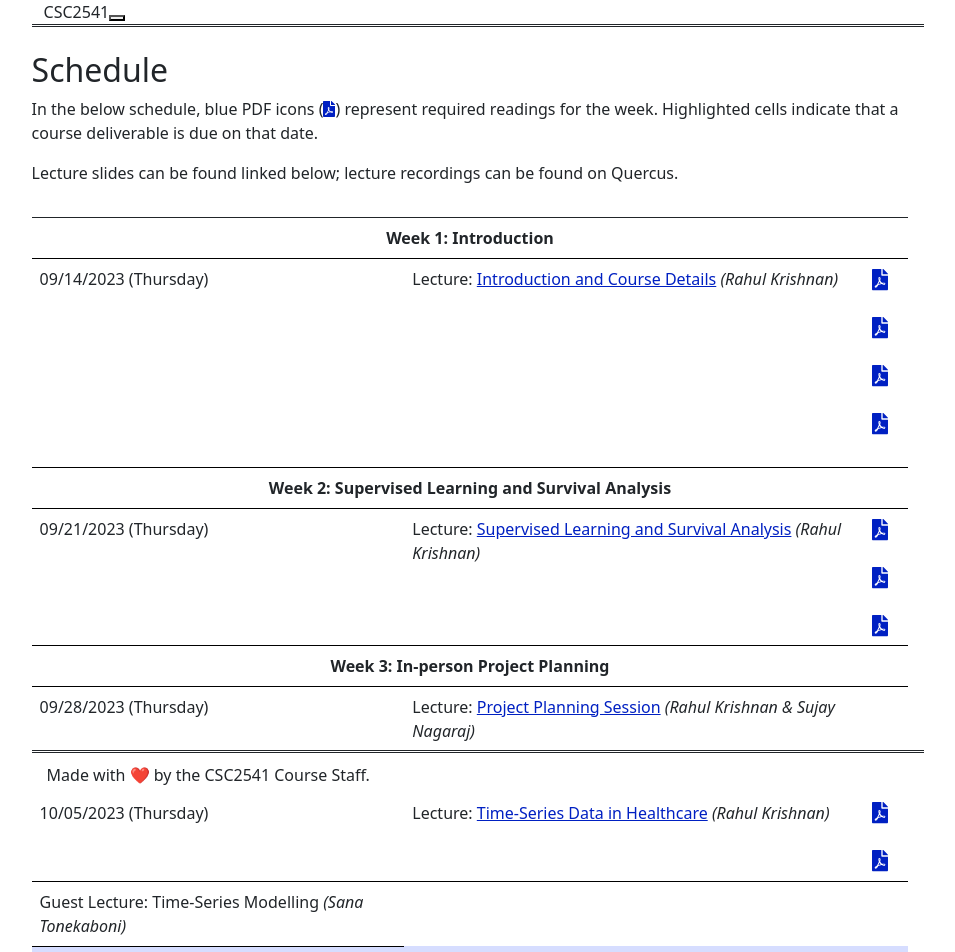
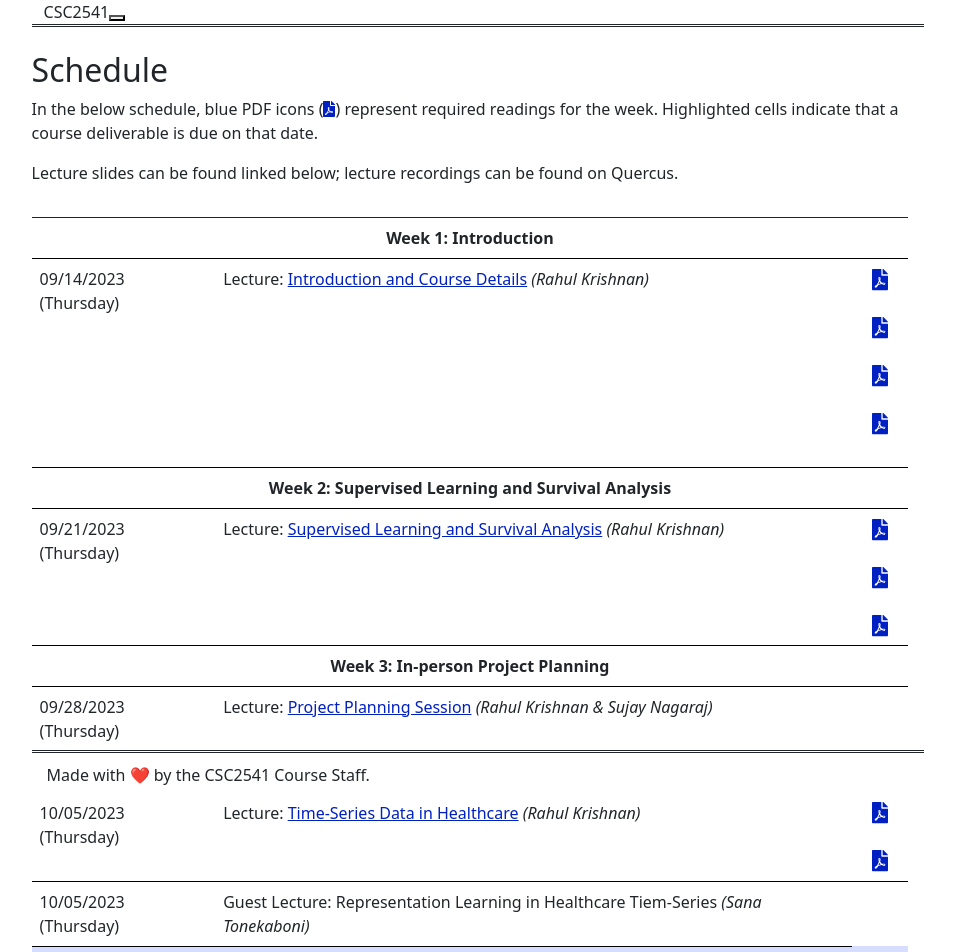
Before and after one commit to csc2541-2023/csc2541-2023.github.io, a Next.js app: page /schedule in a window 1280 px wide. Shown: the top 952 px of the page, without its empty margins (162-1117 px from the left). Built offline with nearby package versions, Linux system fonts and the light colour scheme; what @tailwindcss/typography would draw is missing.

Commit message:
updated Sana lecture title

```diff
--- a/pages/schedule.js
+++ b/pages/schedule.js
@@ -168,7 +168,8 @@ export default function Home() {
                 </td>
               </tr>
               <tr>
-                <td>Guest Lecture: <a>Time-Series Modelling</a> <i> (Sana Tonekaboni)</i></td>
+                <td>10/05/2023 (Thursday)</td>
+                <td>Guest Lecture: <a>Representation Learning in Healthcare Tiem-Series</a> <i> (Sana Tonekaboni)</i></td>
               </tr>
               <tr>
                 <td id="deadlineTableRow">10/05/2023 (Thursday)</td>
```
